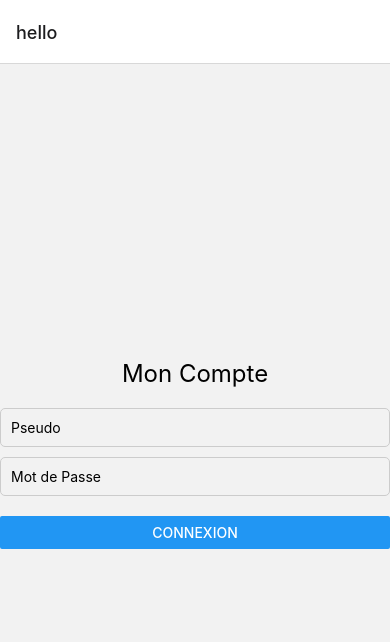
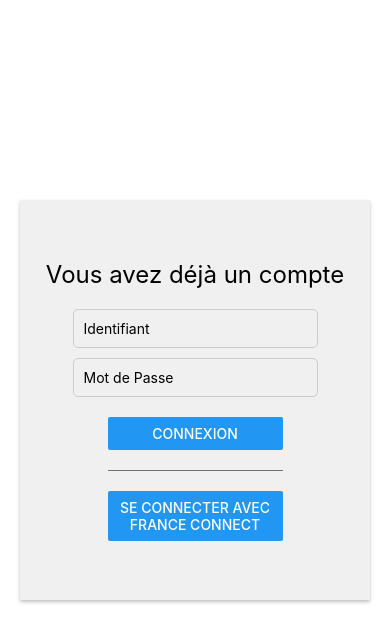
Before and after one commit to Tolza87/ReMobile, a React Native app: screen / in a window 390 px wide. Shown: the top 642 px of the page. Built offline with nearby package versions, Linux system fonts and the light colour scheme.

Commit message:
finalisation connexion

```diff
--- a/App.js
+++ b/App.js
@@ -1,19 +1,11 @@
-import { Text, SafeAreaView, StyleSheet, View } from "react-native";
-import {NavigationContainer} from '@react-navigation/native';
-import {createNativeStackNavigator} from '@react-navigation/native-stack';
-import Page1 from "./components/Page1";
+import React from 'react';
+import { SafeAreaView, Text, View } from 'react-native';
+import Authenticate from './components/connexion_user/authenticate';
 
-const Stack = createNativeStackNavigator();
 export default function App() {
-
-
   return (
-    <NavigationContainer>
-      <Stack.Navigator initialRouteName="Pokedex">
-        <Stack.Screen name="hello" component={Page1} />
-      </Stack.Navigator>
-    </NavigationContainer>
+    <SafeAreaView style={{ flex: 1 }}>
+      <Authenticate />
+    </SafeAreaView>
   );
-
-
 }
--- a/components/Page1.js
+++ /dev/null
@@ -1,102 +0,0 @@
-import React, { useState, useEffect } from 'react';
-import { Text, SafeAreaView, StyleSheet, View, TextInput, Button, Alert } from 'react-native';
-
-export default function Page2() {
-  const [username, setUsername] = useState('');
-  const [password, setPassword] = useState('');
-  const [isLoggedIn, setIsLoggedIn] = useState(false);
-
-  useEffect(() => {
-    const token = localStorage.getItem('token');
-    setIsLoggedIn(!!token);
-  }, []);
-
-  const handleLogin = async () => {
-    const url = 'http://localhost:8080/citizen/authenticate';
-    try {
-      const response = await fetch(url, {
-        method: 'POST',
-        headers: {
-          'Content-Type': 'application/json',
-        },
-        body: JSON.stringify({ login: username, password: password }),
-      });
-      const token = await response.text();
-      if (response.ok) {
-        localStorage.setItem('token', token);
-        setIsLoggedIn(true);
-        console.log('Connexion réussie', 'Vous êtes maintenant connecté.');
-      } else {
-        throw new Error('La connexion a échoué');
-      }
-    } catch (error) {
-      console.log('Erreur de connexion', error.message);
-    }
-  };
-
-  const handleLogout = () => {
-    localStorage.removeItem('token');
-    setIsLoggedIn(false);
-    console.log('Déconnexion', 'Vous avez été déconnecté.');
-  };
-
-  return (
-    <SafeAreaView style={styles.container}>
-      <Text style={styles.title}>Mon Compte</Text>
-      <TextInput
-        style={styles.input}
-        placeholder="Pseudo"
-        onChangeText={setUsername}
-        value={username}
-      />
-      <TextInput
-        style={styles.input}
-        placeholder="Mot de Passe"
-        onChangeText={setPassword}
-        secureTextEntry={true}
-        value={password}
-      />
-      {!isLoggedIn ? (
-        <View style={styles.buttonContainer}>
-          <Button
-            title="Connexion"
-            onPress={handleLogin}
-          />
-        </View>
-      ) : (
-        <View style={styles.buttonContainer}>
-          <Button
-            title="Déconnexion"
-            onPress={handleLogout}
-          />
-        </View>
-      )}
-    </SafeAreaView>
-  );
-}
-
-const styles = StyleSheet.create({
-  container: {
-    flex: 1,
-    justifyContent: 'center',
-    alignItems: 'center',
-    padding: 20,
-  },
-  title: {
-    fontSize: 24,
-    marginBottom: 20,
-  },
-  input: {
-    width: '100%',
-    marginBottom: 10,
-    borderWidth: 1,
-    borderColor: '#cccccc',
-    padding: 10,
-    borderRadius: 5,
-  },
-  buttonContainer: {
-    marginTop: 10,
-    width: '100%',
-    borderRadius: 5,
-  },
-});
--- /dev/null
+++ b/components/connexion_user/authenticate.js
@@ -0,0 +1,97 @@
+import React, { useState, useEffect } from 'react';
+import { Text, SafeAreaView, View, TextInput, Button } from 'react-native';
+import AsyncStorage from '@react-native-async-storage/async-storage';
+import { styles } from './authenticate_main';
+import { Linking } from 'react-native';
+
+export default function Authenticate() {
+  const [username, setUsername] = useState('');
+  const [password, setPassword] = useState('');
+  const [isLoggedIn, setIsLoggedIn] = useState(false);
+
+  useEffect(() => {
+    const checkLoginStatus = async () => {
+      const token = await AsyncStorage.getItem('token');
+      setIsLoggedIn(!!token);
+    };
+
+    checkLoginStatus();
+  }, []);
+
+  const handleLogin = async () => {
+    const url = 'http://localhost:8080/citizen/authenticate';
+    try {
+      const response = await fetch(url, {
+        method: 'POST',
+        headers: {
+          'Content-Type': 'application/json',
+        },
+        body: JSON.stringify({ login: username, password: password }),
+      });
+      const token = await response.text();
+      if (response.ok) {
+        await AsyncStorage.setItem('token', token);
+        setIsLoggedIn(true);
+        console.log('Connexion réussie', 'Vous êtes maintenant connecté.');
+        console.log("Token:", token);
+      } else {
+        throw new Error('La connexion a échoué');
+      }
+    } catch (error) {
+      console.log('Erreur de connexion', error.message);
+    }
+  };
+
+  const handleLogout = async () => {
+    await AsyncStorage.removeItem('token');
+    setIsLoggedIn(false);
+    console.log('Déconnexion', 'Vous avez été déconnecté.');
+  };
+
+  const handleFranceConnectLogin = () => {
+    const url = 'https://app.franceconnect.gouv.fr/api/v1/authorize?scope=openid+profile+email+identite_pivot&state=W2ezlJ2jVK9apq2rn4ORC6ottBlb1UcIgxGsko63KQ8.nuHuyCTyXuY.TOxaHmaWSuWFoZnduhxbFg&response_type=code&client_id=2a466fcaa59eb0408ad7cbee91b271368de77f6f0a1e03c8e694a27527e73ddd&redirect_uri=https%3A%2F%2Fsso.anef.dgef.interieur.gouv.fr%2Fauth%2Frealms%2Fanef-usagers%2Fbroker%2Ffranceconnect-particulier%2Fendpoint&prompt=consent&acr_values=eidas1&nonce=692656427E9867AE92F653404F7808CA6EBACFD820F7DC4E05C10397D30E6D6D';
+    Linking.openURL(url).catch(err => console.error("Couldn't load page", err));
+  };
+
+  return (
+    <SafeAreaView style={styles.container}>
+      <Text style={styles.title}>Vous avez déjà un compte</Text>
+      <TextInput
+        style={styles.input}
+        placeholder="Identifiant"
+        onChangeText={setUsername}
+        value={username}
+      />
+      <TextInput
+        style={styles.input}
+        placeholder="Mot de Passe"
+        onChangeText={setPassword}
+        secureTextEntry={true}
+        value={password}
+      />
+
+      {!isLoggedIn ? (
+      <View style={styles.buttonContainer}>
+        <Button
+          title="Connexion"
+          onPress={handleLogin}
+        />
+        {/* Ligne de séparation */}
+        <View style={styles.separator} />
+        {/* Bouton Se connecter avec France Connect */}
+        <Button
+          title="Se connecter avec France Connect"
+          onPress={handleFranceConnectLogin} // Vous devez définir cette fonction
+        />
+      </View>
+    ) : (
+      <View style={styles.buttonContainer}>
+        <Button
+          title="Déconnexion"
+          onPress={handleLogout}
+        />
+      </View>
+    )}
+    </SafeAreaView>
+  );
+}
--- /dev/null
+++ b/components/connexion_user/authenticate_main.js
@@ -0,0 +1,48 @@
+import { StyleSheet, Dimensions } from 'react-native';
+
+const { width } = Dimensions.get('window');
+
+export const styles = StyleSheet.create({
+  container: {
+    justifyContent: 'center',
+    alignItems: 'center',
+    padding: 20,
+    marginTop: 200,
+    width: width - 40,
+    height: 400,
+    maxWidth: 500,
+    alignSelf: 'center',
+    backgroundColor: '#f0f0f0',
+    borderRadius: 1,
+    shadowColor: "#000",
+    shadowOffset: {
+      width: 0,
+      height: 2,
+    },
+    shadowOpacity: 0.25,
+    shadowRadius: 3.84,
+    elevation: 5,
+  },
+  title: {
+    fontSize: 24,
+    marginBottom: 20,
+  },
+  input: {
+    width: '70%',
+    marginBottom: 10,
+    borderWidth: 1,
+    borderColor: '#cccccc',
+    padding: 10,
+    borderRadius: 5,
+  },
+  buttonContainer: {
+    marginTop: 10,
+    width: '50%',
+    borderRadius: 5,
+  },
+  separator: {
+    marginVertical: 20,
+    borderBottomColor: '#737373',
+    borderBottomWidth: StyleSheet.hairlineWidth,
+  },
+});
--- a/package.json
+++ b/package.json
@@ -11,6 +11,7 @@
   "dependencies": {
     "@codegouvfr/react-dsfr": "^1.7.4",
     "@expo/metro-runtime": "^3.1.1",
+    "@react-native-async-storage/async-storage": "^1.22.3",
     "@react-navigation/native": "^6.1.9",
     "@react-navigation/native-stack": "^6.9.17",
     "@types/react": "~18.2.45",
```
Also changed, not shown: 1 other file (tests, documents, lock files or other folders).
